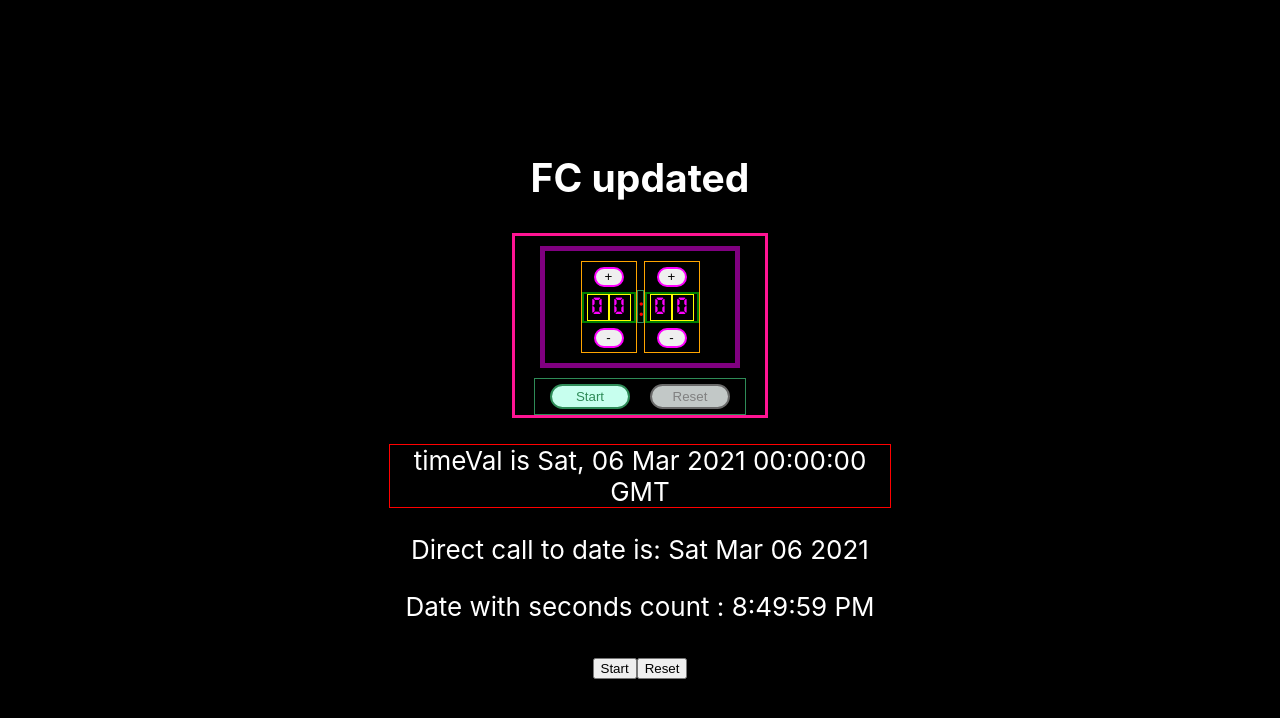
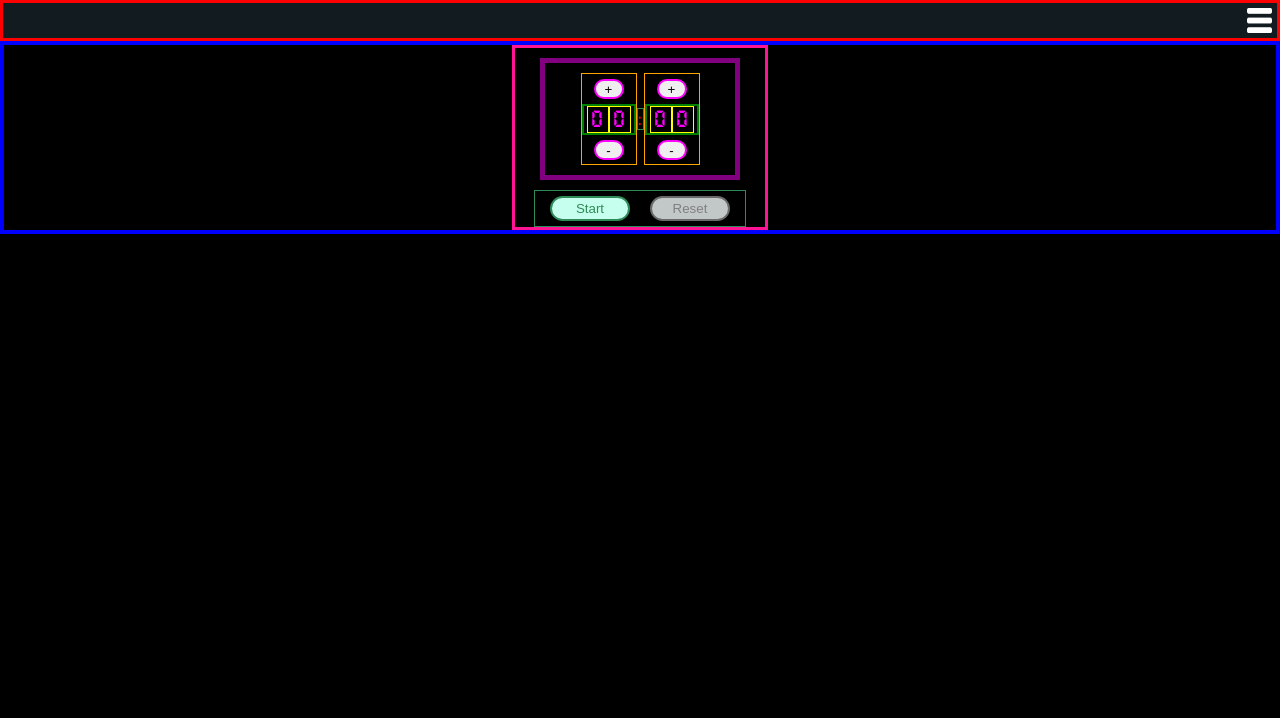
Before and after one commit to stevekutz/timer_React_Hooks, a React (Create React App) app in the folder app/: page / in a window 1280 px wide. Shown: the top 718 px of the page. Built offline with nearby package versions, Linux system fonts and the light colour scheme.

Commit message:
added Menu comp, added more styling

```diff
--- a/app/src/App.js
+++ b/app/src/App.js
@@ -1,13 +1,19 @@
-import './App.css';
+import React from 'react';
 
 import Timer from './comp/Timer';
+import Menu from './comp/Menu';
+
+import {
+    AppContainerDiv,
+} from './styled/app_styled';
 
 function App() {
   return (
-    <div className="App">
-        <h2> FC updated </h2>
+
+    <AppContainerDiv>
+        <Menu />
         <Timer />
-    </div>
+    </AppContainerDiv>
   );
 }
 
--- /dev/null
+++ b/app/src/comp/Menu.js
@@ -0,0 +1,26 @@
+import React from 'react';
+import burger from '../assets/img/Hamburger.png';
+
+
+import {
+    MenuBarContainer,
+    IconImageContainer,
+    IconImage,
+
+} from '../styled/menu_bar_style';
+
+
+const MenuBar = (props) => {
+
+    return (
+        <MenuBarContainer>
+            <IconImageContainer>
+                <IconImage src = {burger}/>
+            </IconImageContainer>
+
+        </MenuBarContainer>
+    )
+
+}
+
+export default MenuBar;
--- a/app/src/comp/Timer.js
+++ b/app/src/comp/Timer.js
@@ -1,6 +1,10 @@
 import React, {useState, useEffect} from 'react';
 import TimerDisplay from './TimerDisplay';
 
+import {
+    TimerContainerDiv,
+
+} from '../styled/timer_style';
 
 var dayjs = require('dayjs');
 
@@ -110,7 +114,7 @@ const Timer = (props) => {
     return (
 
 
-        <div>
+        <TimerContainerDiv>
             <TimerDisplay
                 min_tens = {timeVal.format('mm').slice(-2,1)}
                 min_ones = {timeVal.format('mm').slice(-1)}
@@ -132,17 +136,7 @@ const Timer = (props) => {
 
             />
 
-            <p style = {{border: '1px solid red', width: '500px'}}> timeVal is <span style = {{minWidth: '350px'}}>  {timeVal.toString()} </span> </p>
-            <p> Direct call to date is:  {currentDate} </p>
-            <p> Date with seconds count : {secondsDateCount} </p>
-            <div>
-                <button onClick = {toggleTimer}> {timerStartStop} </button>
-                <button onClick = {resetTimer}> Reset </button>
-
-            </div>
-
-
-        </div>
+        </TimerContainerDiv>
 
 
     )
--- /dev/null
+++ b/app/src/styled/app_styled.js
@@ -0,0 +1,21 @@
+import styled from 'styled-components';
+
+
+    const AppContainerDiv = styled.div`
+        // border: 5px solid green;
+        height: 100vh;
+        width: 100vw;
+        background: black;
+        // display: flex;
+
+
+
+
+    `
+
+
+
+export {
+    AppContainerDiv,
+
+}
--- /dev/null
+++ b/app/src/styled/menu_bar_style.js
@@ -0,0 +1,45 @@
+import styled from 'styled-components';
+
+
+const MenuBarContainer = styled.div`
+    border: 3px solid red;
+    background: #111B20;
+
+    display: flex;
+    justify-content: flex-end;
+    align-items: center;
+    // width: 100%;
+    max-width: 100vw;
+    height: 35px;
+    // background: #111B20;
+
+    // z-index: 10;
+`
+
+const IconImageContainer = styled.div`
+    cursor: pointer;
+    height: 26px;
+    weight: 26px;
+    margin: 5px;
+`
+
+const IconImage = styled.img`
+    color: white;
+    height: 25px;
+    width: 25px;
+    z-indez: 0;
+`
+
+
+const MenuBarOptions = styled.div`
+
+
+
+`
+
+export {
+    MenuBarContainer,
+    IconImageContainer,
+    IconImage,
+
+};
--- a/app/src/styled/timer_display_style.js
+++ b/app/src/styled/timer_display_style.js
@@ -137,9 +137,9 @@ const IncDecControlButton = styled.button`
         background: ${props => props.timerActive ? 'pink' : '#C7FFEE'};
         border: ${props => props.timerActive ? '2px solid palevioletred' : '2px solid seagreen'};
 
-        : active {
-            border: 2px solid orange;
-        }
+        // :active {
+        //     border: {$props => props.timerActive ?   '2px solid lightgreen' : '2px solid purple'};
+        // }
     `
 
     const ResetButton = styled(TimerControlButton)`
@@ -147,8 +147,8 @@ const IncDecControlButton = styled.button`
         background: ${props => props.timerActive ? '#525555' : '#C2C8C7'};
         border: ${props => props.timerActive ? '2px solid #9DA1A1' : '2px solid dimgray'};
 
-        : active {
-            border: 2px solid orange;
+        :active {
+            border: 2px solid ghostwhite;
         }
     `
 
--- /dev/null
+++ b/app/src/styled/timer_style.js
@@ -0,0 +1,18 @@
+import styled from 'styled-components';
+
+const TimerContainerDiv = styled.div`
+    border: 4px solid blue;
+
+
+    // background: darkslategrey;
+
+
+
+`;
+
+
+
+export {
+    TimerContainerDiv,
+
+}
```
Also changed, not shown: app/src/assets/img/Hamburger.png (added).
